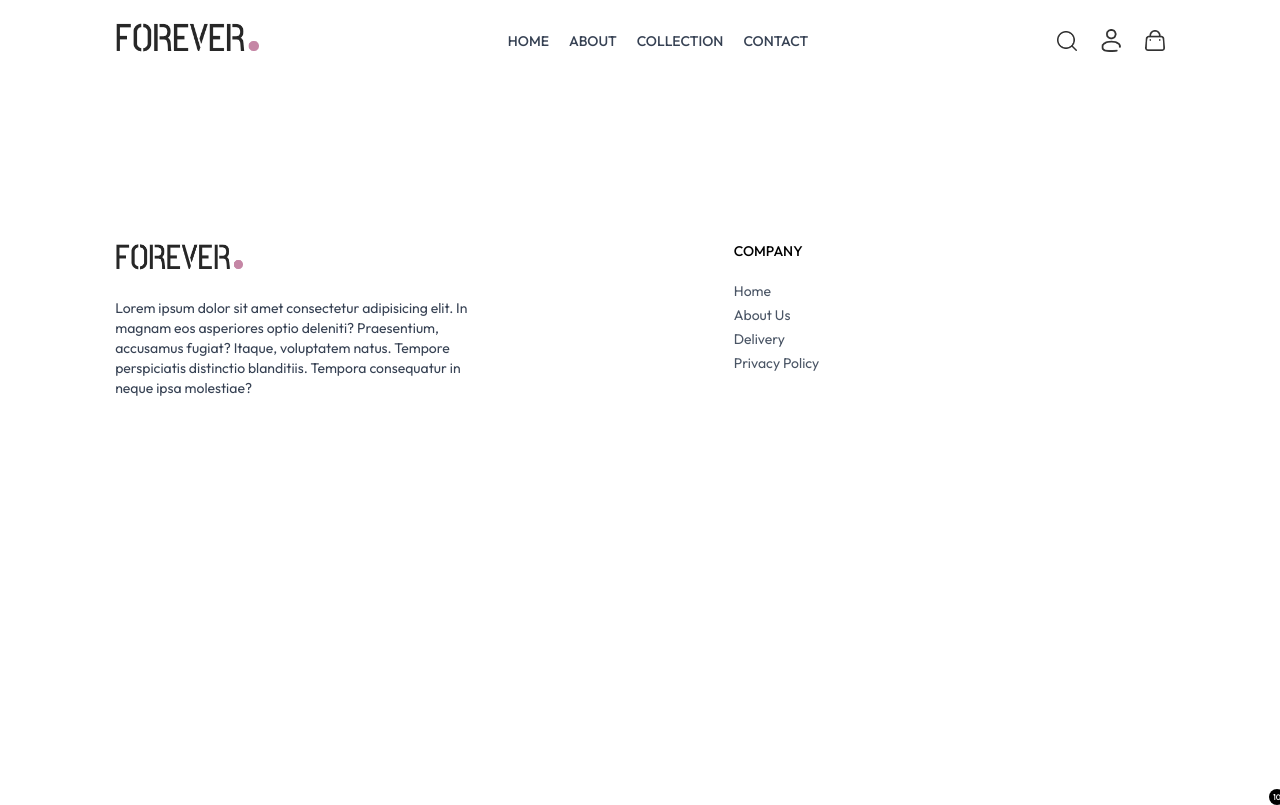
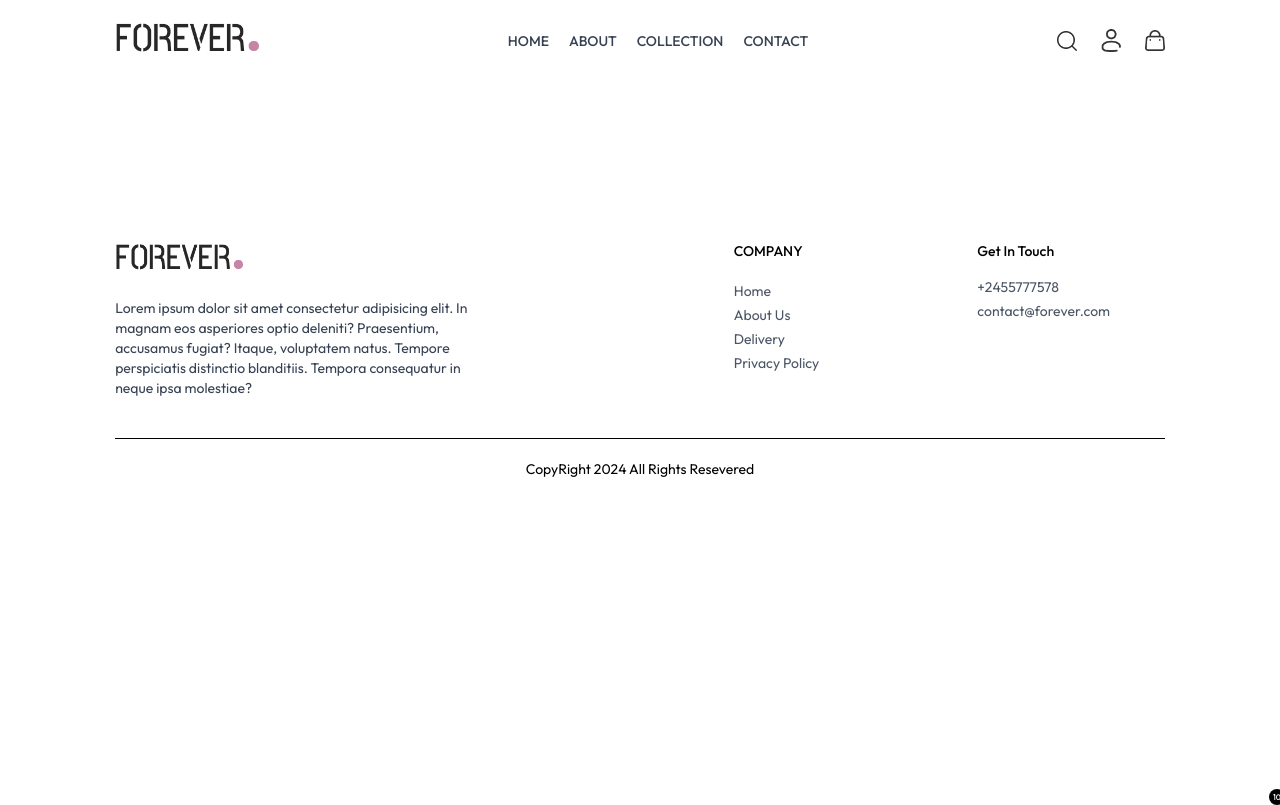
Before and after one commit to B-6219/Forever-E-Commerce, a React (Vite) app in the folder frontend/: page /orders in a window 1280 px wide. Built offline with nearby package versions, Linux system fonts and the light colour scheme.

Commit message:
beginning with components page

```diff
--- a/frontend/src/components/Footer.jsx
+++ b/frontend/src/components/Footer.jsx
@@ -1,5 +1,6 @@
 import React from "react";
 import { assets } from "../assets/frontend_assets/assets";
+
 
 const Footer = () => {
   return (
@@ -22,6 +23,19 @@ const Footer = () => {
             <li>Privacy Policy</li>
           </ul>
         </div>
+
+        <div>
+            <p className="text-x1 font-medium mb-4">Get In Touch</p>
+            <ul className="flex flex-col gap-1 text-gray-600">
+                <li>+2455777578</li>
+                <li>contact@forever.com</li>
+            </ul>
+        </div>
+      </div>
+
+      <div>
+        <hr />
+        <p className="py-5 text-sm text-center ">CopyRight 2024 All Rights Resevered</p>
       </div>
     </div>
   );
```
